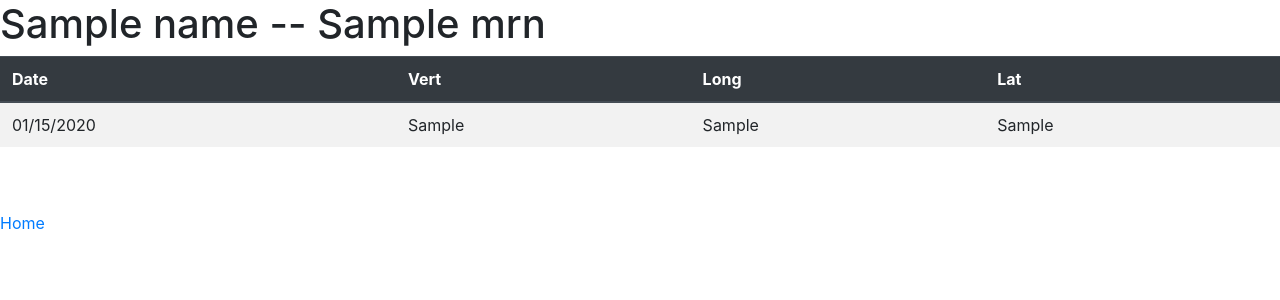
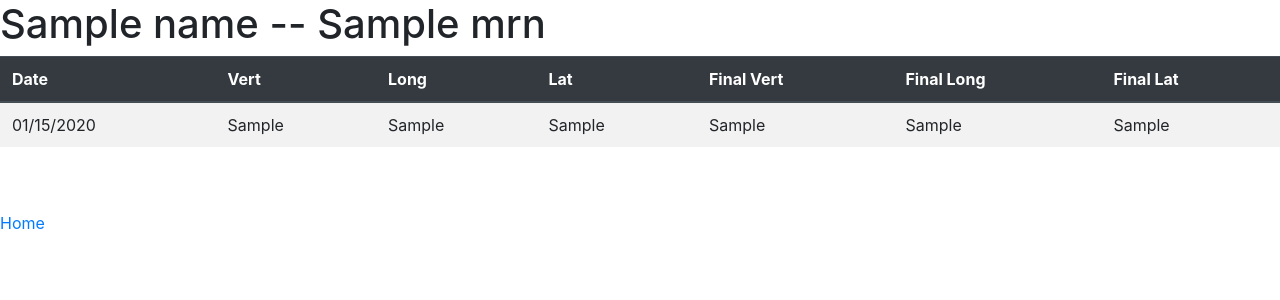
Before and after one commit to rccphysics/rcc2, a Django app: template shifty/templates/shifty/view_patient.html in a window 1280 px wide. Shown: the top 300 px of the page. Run offline with Django 3.2, Linux system fonts and the light colour scheme; the template is opened without the code that fills it: most values are stand-ins (such as "Sample title", 1, 10 or a date in 2020); some libraries are stand-ins or nearby versions.

Commit message:
display the final imaging position on the patient view page

```diff
--- a/shifty/templates/shifty/view_patient.html
+++ b/shifty/templates/shifty/view_patient.html
@@ -13,6 +13,9 @@
       <th>Vert</th>
       <th>Long</th>
       <th>Lat</th>
+      <th>Final Vert</th>
+      <th>Final Long</th>
+      <th>Final Lat</th>
     </tr>
   </thead>
   <tbody>
@@ -22,6 +25,9 @@
       <td>{{ fp.crad.0 }}</td>
       <td>{{ fp.crad.1 }}</td>
       <td>{{ fp.crad.2 }}</td>
+      <td>{{ fp.imaging.0 }}</td>
+      <td>{{ fp.imaging.1 }}</td>
+      <td>{{ fp.imaging.2 }}</td>
     </tr>
     {% endfor %}
   </tbody>
```
Also changed, not shown: shifty/views.py (+8 -1 lines).
